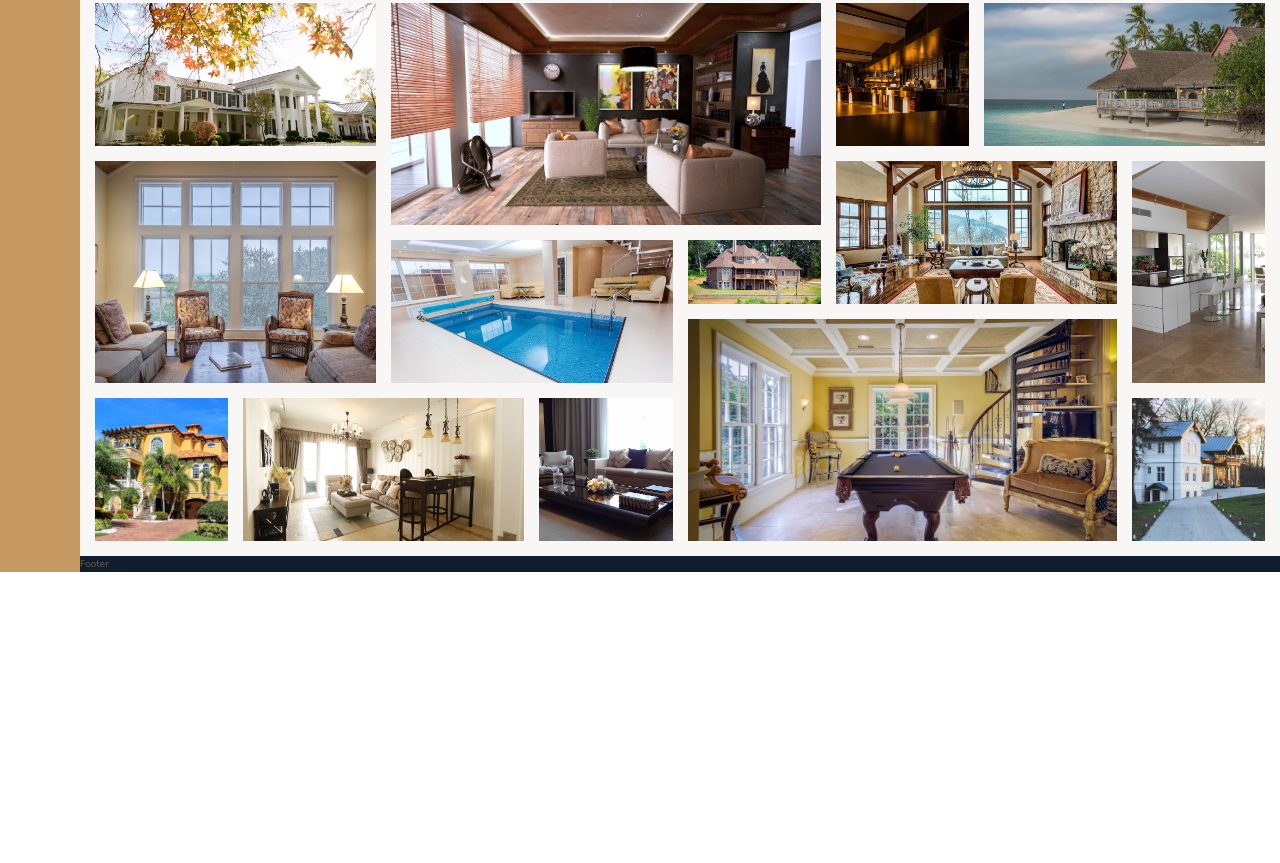
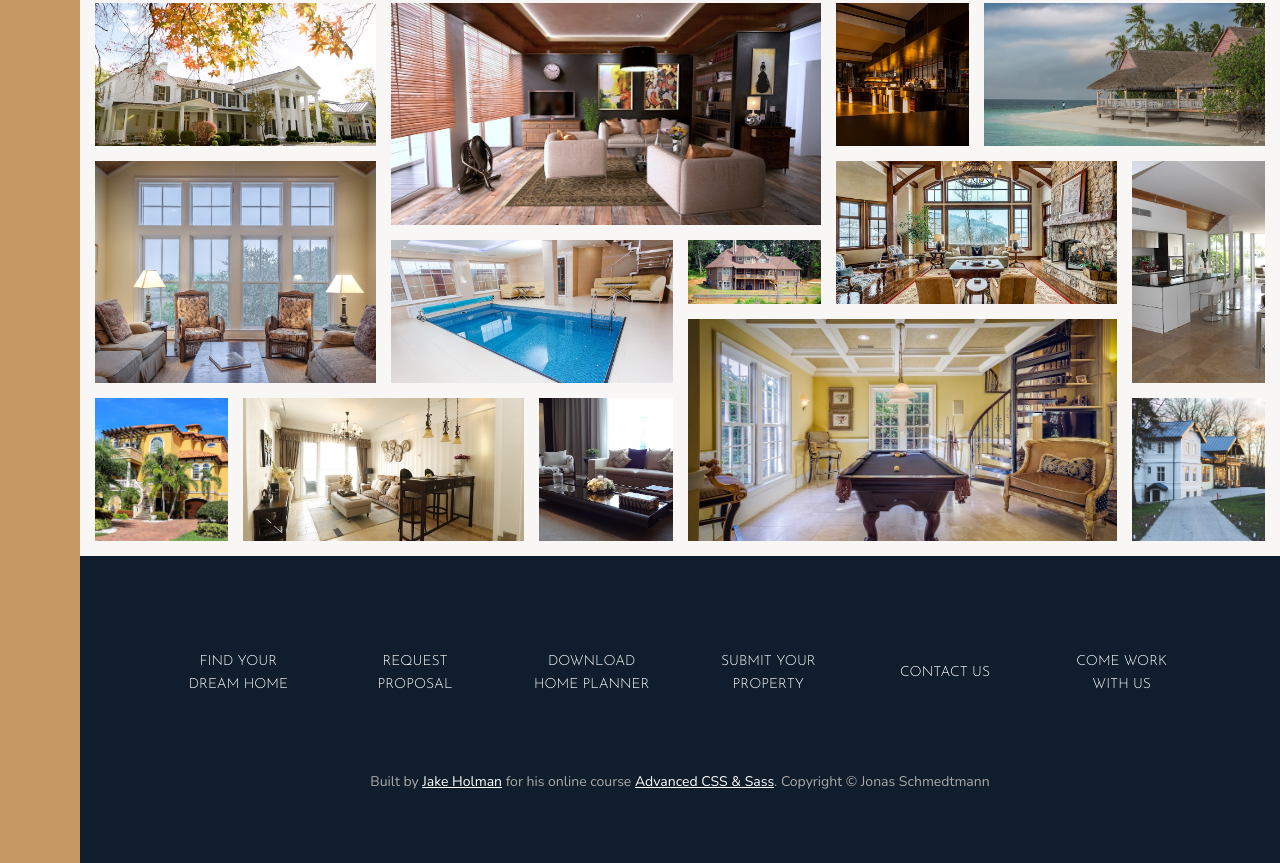
Before and after one commit to jakeisonline/udemy-courses, a website: page advanced-css/nexter/index.html in a window 1280 px wide. Shown: the part 3136-3999 px from the top of the page. Before the commit the page ends 3708 px from the top, so only its background shows below. Drawn offline with nearby package versions, Linux system fonts and the light colour scheme.

Commit message:
Lecture 116 - Adding footer

```diff
--- a/advanced-css/nexter/index.html
+++ b/advanced-css/nexter/index.html
@@ -321,6 +321,17 @@
       </section>
 
       <footer class="footer">
-      Footer</footer>
+        <ul class="nav">
+          <li class="__item"><a href="#" class="nav__link">Find your dream home</a></li>
+          <li class="__item"><a href="#" class="nav__link">Request proposal</a></li>
+          <li class="__item"><a href="#" class="nav__link">Download home planner</a></li>
+          <li class="__item"><a href="#" class="nav__link">Submit your property</a></li>
+          <li class="__item"><a href="#" class="nav__link">Contact us</a></li>
+          <li class="__item"><a href="#" class="nav__link">Come work with us</a></li>
+        </ul>
+        <p class="copyright">
+          Built by <a href="" class="footer__link">Jake Holman</a> for his online course <a href="#" class="footer__link">Advanced CSS & Sass</a>. Copyright &copy; Jonas Schmedtmann
+        </p>
+      </footer>
     </body>
 </html>
--- a/advanced-css/nexter/sass/_footer.scss
+++ b/advanced-css/nexter/sass/_footer.scss
@@ -1,4 +1,47 @@
 .footer {
   background-color: $color-secondary;
   grid-column: full-start / full-end;
+  padding: 8rem 8rem 1rem;
 }
+
+.nav {
+  list-style: none;
+  display: grid;
+  grid-template-columns: repeat(auto-fit, minmax(15rem, 1fr));
+  grid-gap: 2rem;
+  align-items: center;
+
+  &__link {
+    &:link,
+    &:visited {
+      font-size: 1.4rem;
+      color: #fff;
+      text-decoration: none;
+      font-family: $font-display;
+      text-transform: uppercase;
+      text-align: center;
+      padding: 1.5rem;
+      display: block;
+      transition: all 0.2s;
+    }
+
+    &:hover,
+    &:active {
+      background-color: rgba(#fff, 0.05);
+      transform: translateY(-3px);
+    }
+  }
+}
+
+.copyright {
+  font-size: 1.4rem;
+  color: $color-grey-light-2;
+  text-align: center;
+  margin: 6rem auto;
+  width: 70%;
+
+  a:link,
+  a:visited {
+    color: #fff;
+  }
+}
```
Also changed, not shown: advanced-css/nexter/css/style.css.
